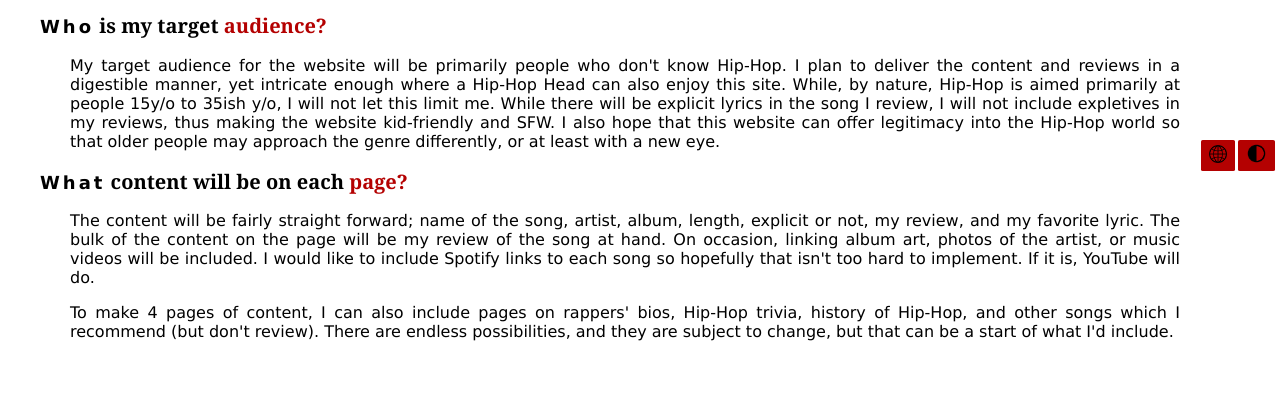
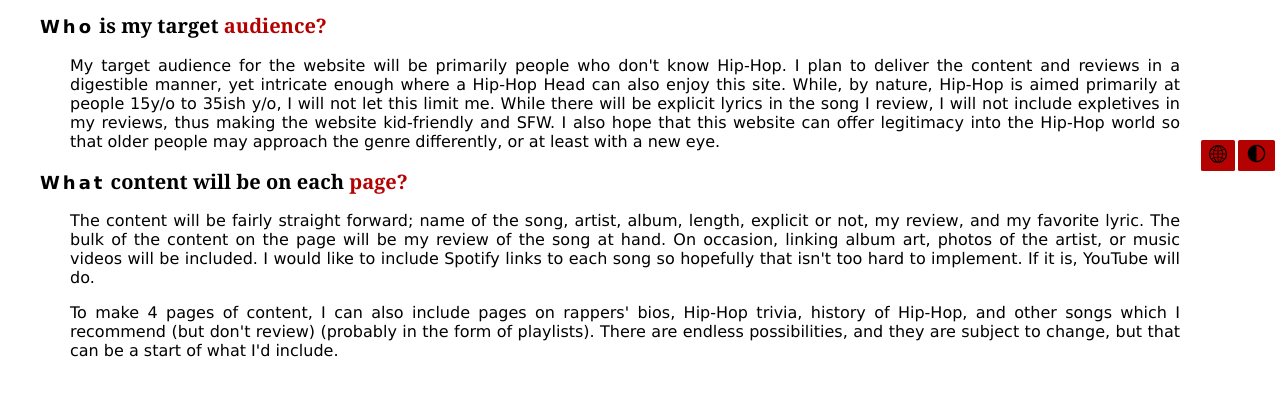
Before and after one commit to smcdermott3/project, a PHP site: page /proposal.html in a window 1280 px wide. Shown: the part 619-1019 px from the top of the page. Before the commit the page ends 960 px from the top, so only its background shows below. Run offline with PHP 8.4, Linux system fonts and the light colour scheme.

Commit message:
Edit proposal

```diff
--- a/proposal.html
+++ b/proposal.html
@@ -58,7 +58,7 @@
     photos of the artist, or music videos will be included. I would like to include Spotify links to each song so
     hopefully that isn't too hard to implement. If it is, YouTube will do. </p>
 <p>To make 4 pages of content, I can also include pages on rappers' bios, Hip-Hop trivia, history of Hip-Hop, and other songs which
-    I recommend (but don't review). There are endless possibilities, and they are subject to change, but that can be
+    I recommend (but don't review) (probably in the form of playlists). There are endless possibilities, and they are subject to change, but that can be
     a start of what I'd include.</p>
 
 
--- a/styles/rtd.css
+++ b/styles/rtd.css
@@ -22,7 +22,7 @@
     nav ul {list-style-type: none; margin: 0; padding: 0; text-align: center;}
     nav li {display: inline-block;}
 
-    .card {box-shadow: 0 4px 8px 0 rgb(0, 0, 1); transition: .2s; margin: 20px;}
+    .card {box-shadow: 0 4px 8px 0 rgb(0, 0, 1); transition: .2s; margin: 10px;}
     .card:hover {box-shadow: 0 8px 16px 0 rgb(0, 0, 2);}
     .container {padding: 2px 16px;}
     .card p {margin-left: 200px; margin-top: -10px;color: black;}
```
